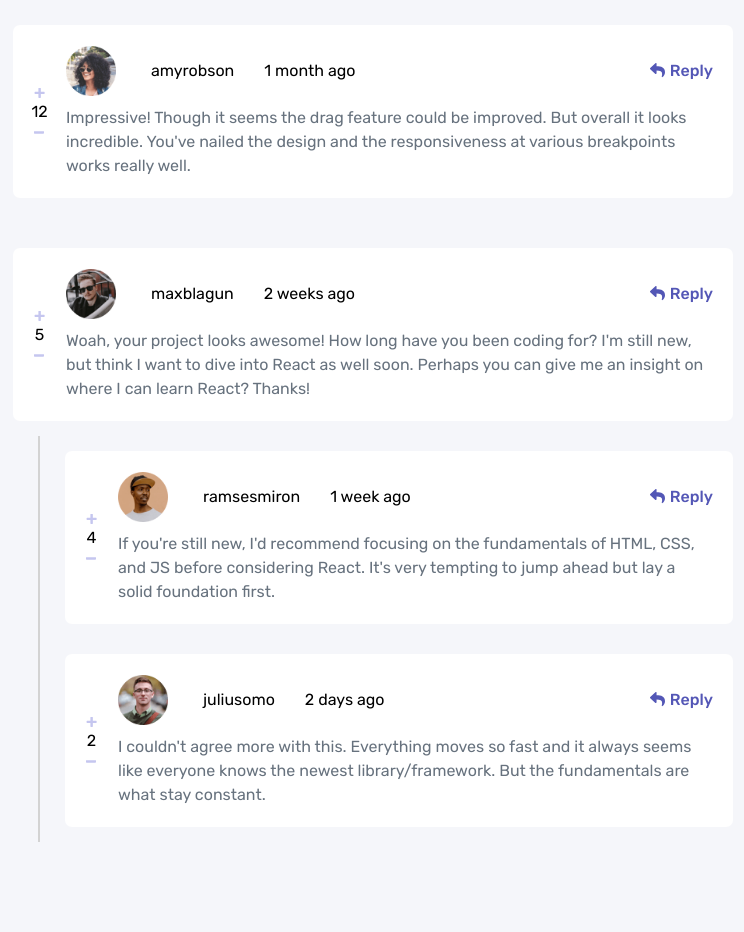
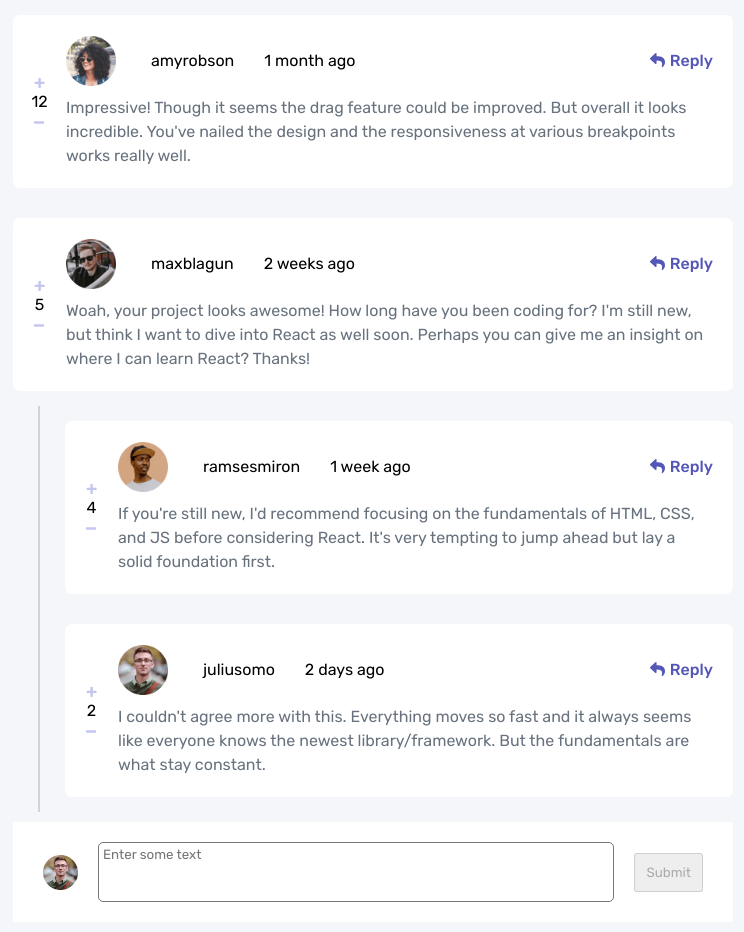
Before and after one commit to Berkeleyvh24/interactive-comments-section-main, a React (Vite) app: page / in a window 1280 px wide. Shown: the whole page, without its empty margins (267-1011 px from the left). Before the commit the page ends 852 px from the top, so only its background shows below. Built offline with nearby package versions, Linux system fonts and the light colour scheme.

Commit message:
new comment add method and display approved

```diff
--- a/src/App.css
+++ b/src/App.css
@@ -5,12 +5,3 @@ body{
   align-items: center;
   margin: 0;
 }
-
-.main-container{
-  display: flex;
-  flex-direction: column;
-  top: 0;
-  width: 720px;
-  height: 100vh;
-  padding: 10px;
-}
--- a/src/Components/CommentContainer.tsx
+++ b/src/Components/CommentContainer.tsx
@@ -4,7 +4,7 @@ import CommentComponent from "./Comment.tsx";
 import { Comment } from "../types/types";
 
 interface CommentContainerInterface {
-  comment?: Comment;
+  comment: Comment;
   key: number;
 }
 
@@ -14,8 +14,7 @@ export default function CommentsContainer({
   return (
     <div className="main-container">
       <div className="comment-reply-container">
-        <CommentComponent comment={comment!} />
-
+        <CommentComponent comment={comment} />
         {/* {comment!.replies !== undefined && comment!.replies.length > 0 && (
           <div>
             {comment?.replies.map((reply, index) => (
--- a/src/Components/CommentList.tsx
+++ b/src/Components/CommentList.tsx
@@ -1,14 +1,17 @@
 import { useContext } from "react";
 import { CommentsContext } from "../context.tsx";
 import CommentsContainer from '../Components/CommentContainer.tsx'
+import AddComment from "./addComment.tsx";
 
 export default function CommentList() {
     const { comments: dataComments } = useContext(CommentsContext)
+
     return (
       <div>
         {dataComments?.map((comment, index) => (
           <CommentsContainer key={index} comment={comment}/>
         ))}
+        <AddComment comment={undefined}></AddComment>
       </div>
     )
   }
--- a/src/Components/addComment.css
+++ b/src/Components/addComment.css
@@ -9,6 +9,7 @@ display: none;
     display: flex;
     justify-content: space-between;
     align-items: center;
+    margin: 10px 0px;
 
     img{
         margin-left: 30px;
--- a/src/Components/addComment.tsx
+++ b/src/Components/addComment.tsx
@@ -5,12 +5,12 @@ import { Comment } from "../types/types.tsx";
 import "./addComment.css";
 
 interface AddCommentComponentType {
-  comment: Comment;
-  setIsHidden: (isHidden: boolean) => void;
+  comment: Comment | undefined;
+  setIsHidden?: (isHidden: boolean) => void;
 }
 
 const AddComment = ({ comment, setIsHidden}: AddCommentComponentType) => {
-  const { handleReplyCommentSubmit, currentUser} = useContext(CommentsContext);
+  const { handleCommentAddition, handleReplyCommentSubmit, currentUser} = useContext(CommentsContext);
   const [inputValue, setInputValue] = useState<string>("");
 
   const handleInputChange = (event: React.ChangeEvent<HTMLTextAreaElement>) => {
@@ -18,9 +18,18 @@ const AddComment = ({ comment, setIsHidden}: AddCommentComponentType) => {
   };
 
   const handleButtonClick = () => {
-    handleReplyCommentSubmit!(comment, inputValue, currentUser);
-    setIsHidden(true);
-    setInputValue("");
+    console.log(comment)
+    if(comment !== undefined){
+      console.log('----')
+      handleReplyCommentSubmit!(comment, inputValue, currentUser);
+      setIsHidden!(true);
+      setInputValue("");
+    }else{
+      console.log('=====')
+      handleCommentAddition!(inputValue)
+      setInputValue("");
+    }
+
   };
 
   return (
--- a/src/context.tsx
+++ b/src/context.tsx
@@ -37,7 +37,7 @@ export function CommentContextProvider({ children }: CommentsContextProps): Reac
           content: comment,
           createdAt: new Date().toLocaleDateString(),
           score: 0,
-          replyingTo: currentReplyingToComment.user.username,
+          replyingTo: user.username,
           user,
           replies: []
         };
@@ -94,7 +94,6 @@ export function CommentContextProvider({ children }: CommentsContextProps): Reac
             }
 
             setIncrementCommentId((prevIncrementCommentId)=> prevIncrementCommentId +1)
-            console.log(prevData,'+++')
             return prevData
         })
 
```
